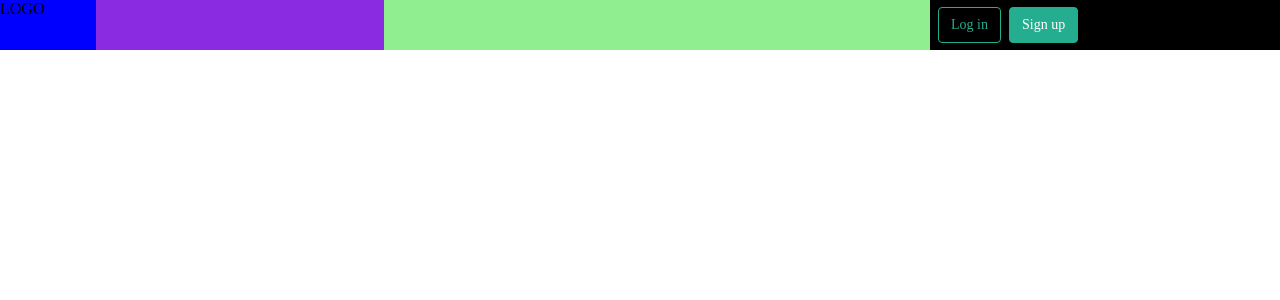
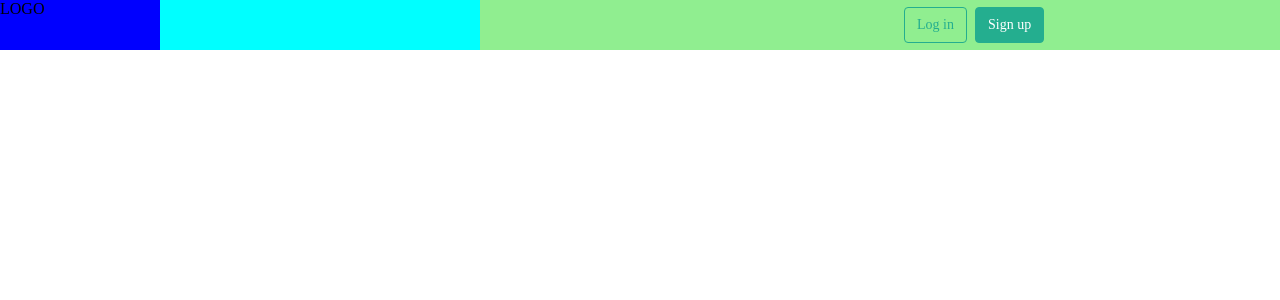
Before and after one commit to mikhailbahdashych/mcp-academic-researcher, a Nuxt app: page / in a window 1280 px wide. Shown: the top 300 px of the page. Built offline with nearby package versions, Linux system fonts and the light colour scheme.

Commit message:
css staff2

```diff
--- a/assets/css/Header.scss
+++ b/assets/css/Header.scss
@@ -7,21 +7,22 @@
   display: flex;
   position: fixed;
   justify-content: space-between;
-  .header-left-side {
+  .header-side {
     width: 30%;
-    background-color: blueviolet;
     min-width: 350px;
+    display: flex;
     .header-logo {
       width: 25%;
       height: 50px;
       background-color: blue;
+      min-width: 160px;
     }
-  }
-  .header-right-side {
-    display: flex;
-    width: 25%;
-    background-color: black;
-    min-width: 350px;
+    .header-nav {
+      width: 75%;
+      height: 50px;
+      background-color: cyan;
+      min-width: 320px;
+    }
     .user-nav {
       color: rgb(0, 20, 42);
       cursor: pointer;
--- a/components/Header.vue
+++ b/components/Header.vue
@@ -1,11 +1,12 @@
 <template>
   <div class="header">
-    <div class="header-left-side">
+    <div class="header-side">
       <div class="header-logo">
         LOGO
       </div>
+      <div class="header-nav"></div>
     </div>
-    <div class="header-right-side">
+    <div class="header-side">
       <div class="user-nav">
         <div class="user-nav-button">
           Log in
```
